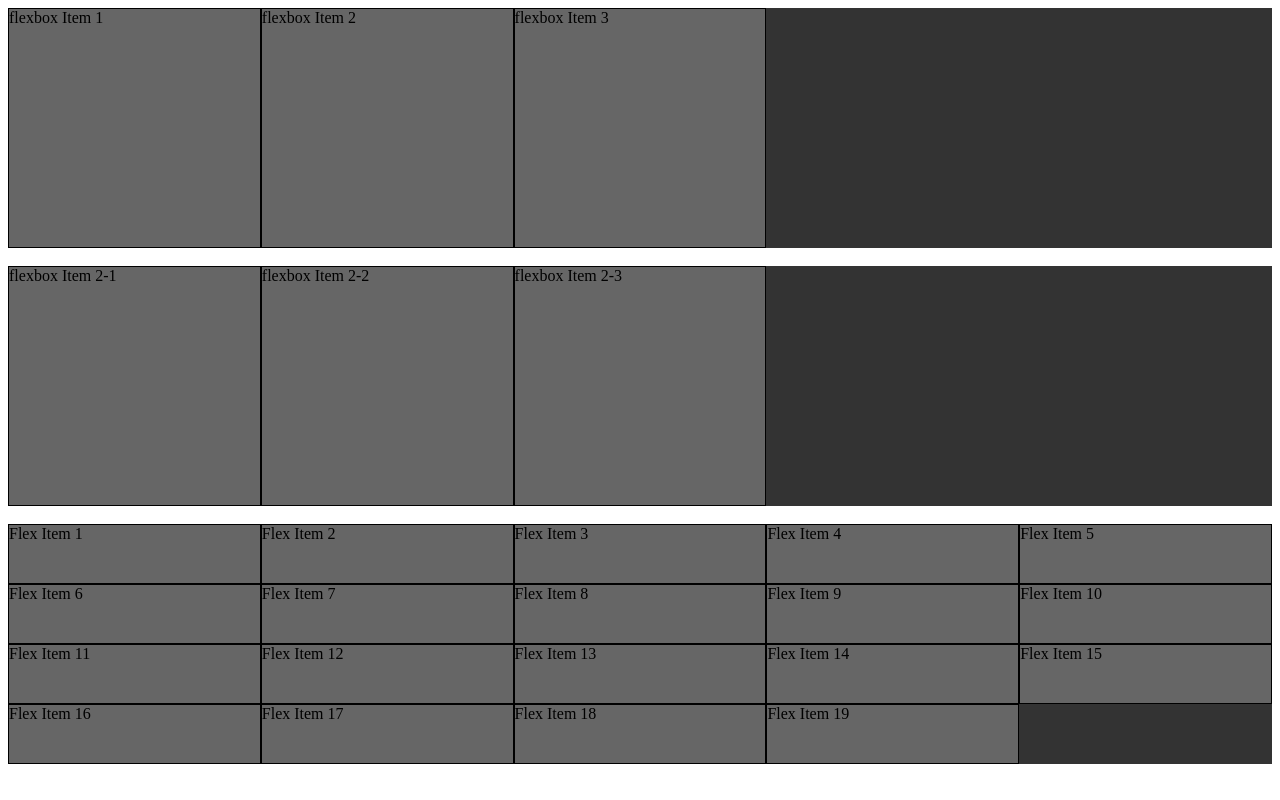
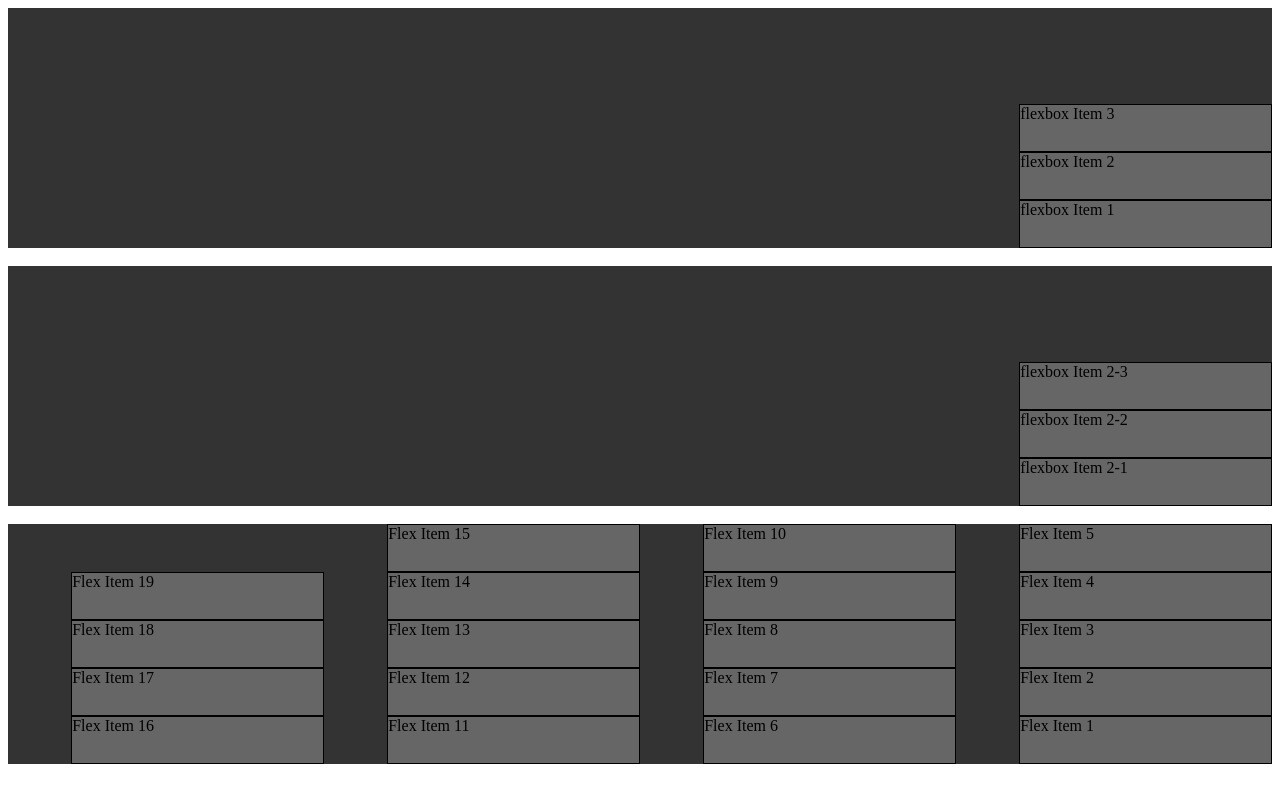
Before and after one commit to JosueDLB1982/flexbox-jonmircha, a plain HTML site: page clase-3/index.html in a window 1280 px wide. Drawn offline with Linux system fonts and the light colour scheme.

Commit message:
flex-flow
práctica con las diferentes opciones

```diff
--- a/clase-3/css/styles.css
+++ b/clase-3/css/styles.css
@@ -8,8 +8,9 @@
 
 
     display: flex;
-    flex-direction: row;
-    flex-wrap: wrap;
+    /* flex-direction: column-reverse;
+    flex-wrap: wrap-reverse; */
+    flex-flow: column-reverse wrap-reverse; /*combina ambas propiedades */
     /* flex-direction: row-reverse; */
     /* flex-direction: column; */
     /* flex-direction: column-reverse; */
@@ -18,5 +19,18 @@
 .item {
     background-color: #666;
     width: 20%;
+    height: 20%;
     border: 1px solid #000;
 }
+
+/* .item1 {
+    width: 25%;
+}
+
+.item2 {
+    width: 50%;
+}
+
+.item3 {
+    width: 25%;
+} */
--- a/clase-3/index.html
+++ b/clase-3/index.html
@@ -8,9 +8,9 @@
 </head>
 <body>
     <section class="container">
-        <article class="item">flexbox Item 1</article>
-        <article class="item">flexbox Item 2</article>
-        <article class="item">flexbox Item 3</article>
+        <article class="item item1">flexbox Item 1</article>
+        <article class="item item2">flexbox Item 2</article>
+        <article class="item item3">flexbox Item 3</article>
     </section>
     <br>
     <section class="container">
```
